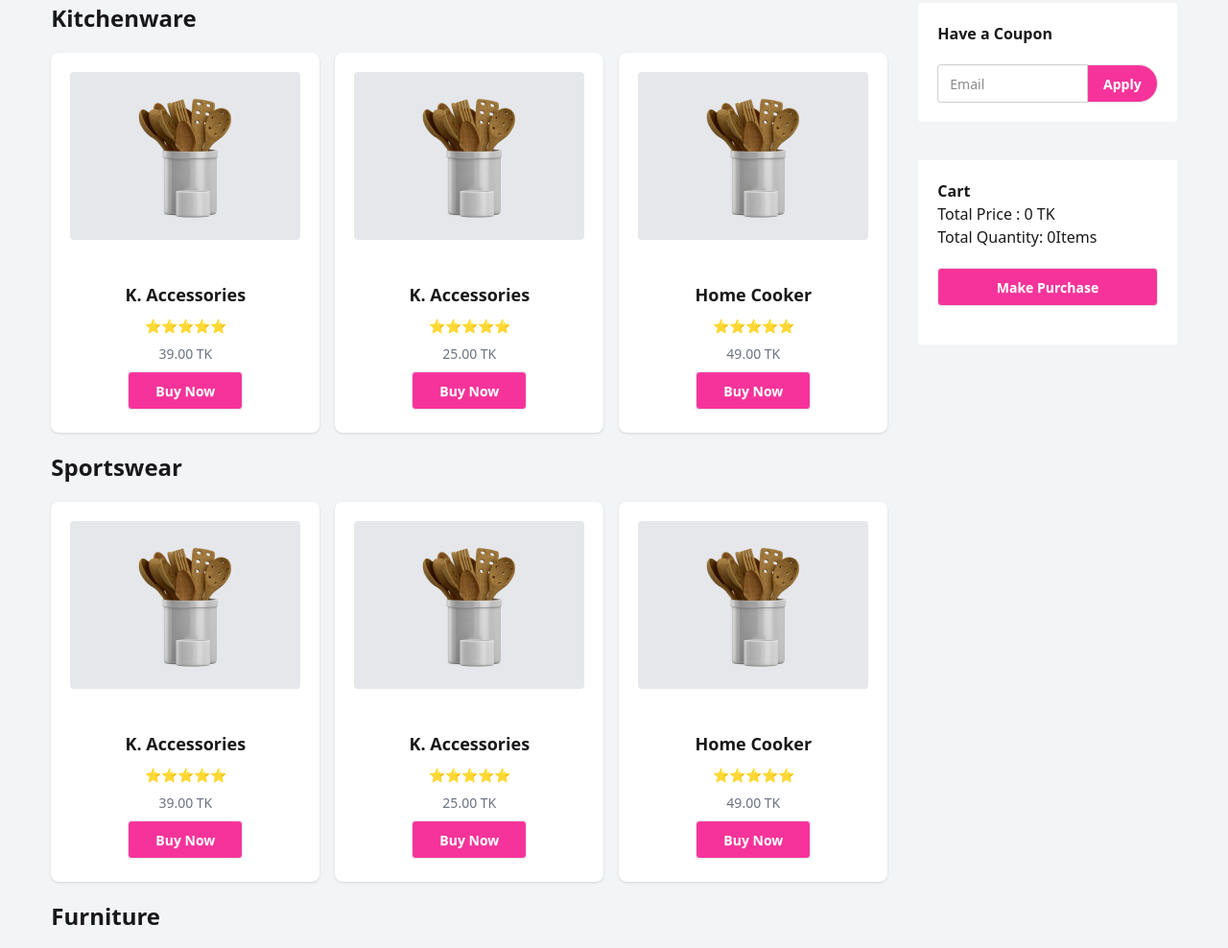
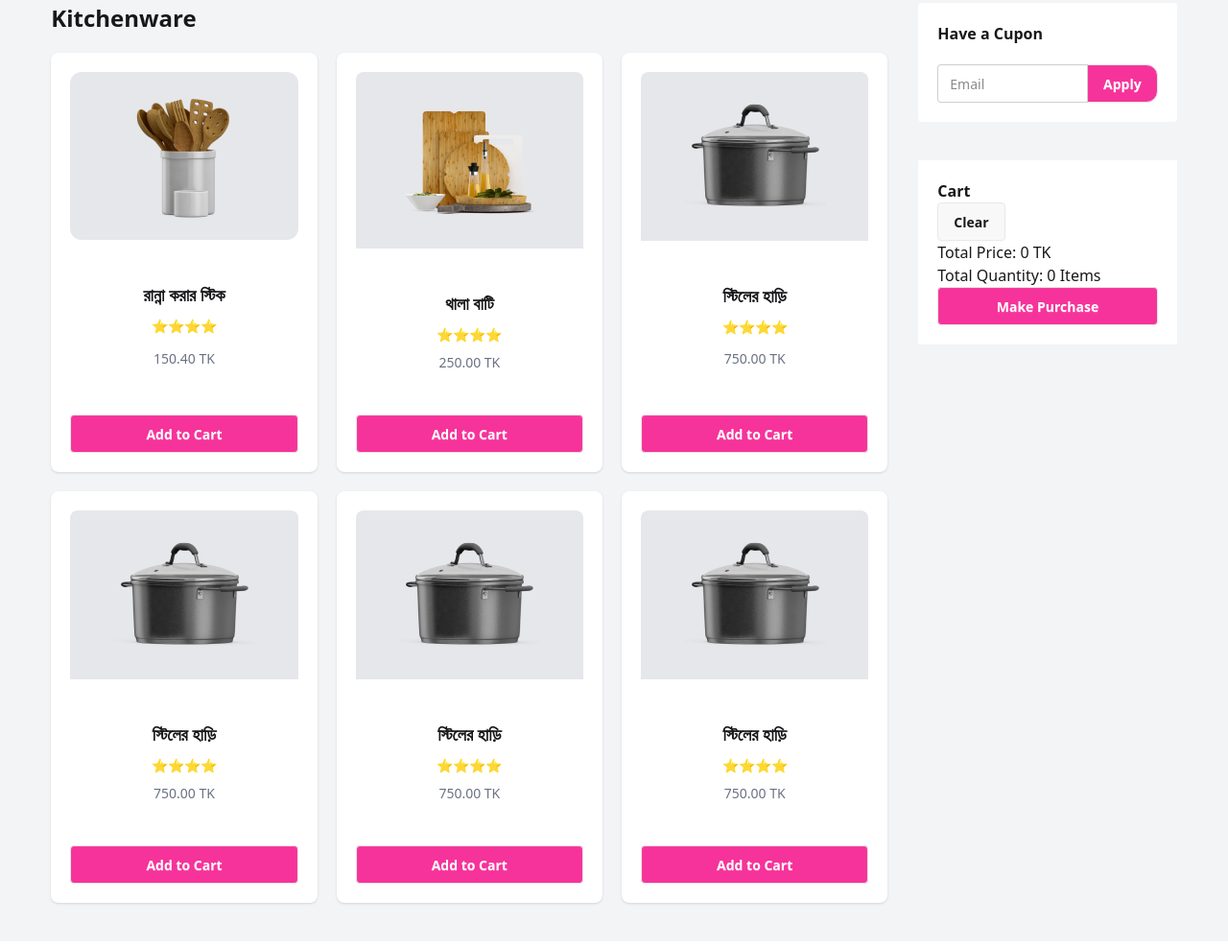
Before and after one commit to Utpal00007/deshi-deals, a plain HTML site: page index.html in a window 1280 px wide. Shown: the part 998-1986 px from the top of the page at 96% size. Drawn offline with nearby package versions, Linux system fonts and the light colour scheme.

Commit message:
added more style

```diff
--- a/index.html
+++ b/index.html
@@ -1,35 +1,30 @@
 <!DOCTYPE html>
 <html lang="en">
-
   <head>
-  <meta charset="UTF-8">
-  <meta name="viewport" content="width=device-width, initial-scale=1.0">
-  <title>Deshi-deals | Home </title>
-  <link rel="shortcut icon" href="./assets/logo.png" type="image/x-icon">
-  <!-- CDN of Daisy UI And Tailwind CSS -->
-  <link href="https://cdn.jsdelivr.net/npm/daisyui@5" rel="stylesheet" type="text/css" />
+    <meta charset="UTF-8" />
+    <meta name="viewport" content="width=device-width, initial-scale=1.0" />
+    <title>Deshi-Deals | Home</title>
+    <link rel="shortcut icon" href="./assets/logo.png" type="image/x-icon" />
+    <link
+      href="https://cdn.jsdelivr.net/npm/daisyui@5"
+      rel="stylesheet"
+      type="text/css"
+    />
     <script src="https://cdn.jsdelivr.net/npm/@tailwindcss/browser@4"></script>
-  <!-- <style>
-    *{
-        border: 1px solid red;
-    }
-    body{
-        border: 2px dashed green ;
-    }
-
-</style> -->
   </head>
-
   <body>
-  <header class="shadow  py-3">
+    <header class="shadow py-3">
       <div class="logo flex justify-center items-center gap-1">
-      <img src="./assets/logo.png" alt="" class="w-12">
-      <div>
-        <h2 class="text-pink-500">Deshi <span class="font-bold">Deals</span></h2>
-        <p class=" text-sm text-gray-400">Cheap Price , Best Quality </p>
+        <img src="./assets/logo.png" alt="" class="w-12" />
+        <div class="">
+          <h2 class="text-pink-500 text-xl">
+            Deshi <span class="font-bold"> Deals</span>
+          </h2>
+          <p class="text-sm text-gray-500">Cheap Price , Best Quality</p>
         </div>
       </div>
     </header>
+
     <main class="bg-gray-100">
        <section id="banner" class="bg-[#f2e6ec] pt-14 relative">
 
@@ -45,185 +40,169 @@
       <img class="mx-auto" src="./assets/hero-bg.png" alt="">
 
     </section>
+      <section
+        id="porducts-container"
+        class="w-11/12 mx-auto py-10 grid grid-cols-12 gap-8"
+      >
+        <section id="product-box" class="col-span-9">
+          <div class="kitchen">
+            <h1 class="text-2xl font-bold mb-5">Kitchenware</h1>
 
-    <section id="products-container" class="w-11/12  mx-auto py-10 gap-8 grid grid-cols-12">
-      <section id="product-box" class=" col-span-9 ">
-        <div class="kitchen">
-          <h1 class="text-2xl font-bold mb-5 ">Kitchenware</h1>
-          <div class="kitchen-items grid grid-cols-3 gap-4">
-            <!--Product Card-1  -->
-            <div class="card bg-base-100 shadow-sm">
-              <figure class="bg-gray-200 m-5 rounded-sm">
-                <img src=" ./assets/kitchen-1.png" alt="Shoes" class="rounded-xl py-5" />
+            <div class="kitchen-items grid grid-cols-3 gap-5">
+              <!-- product card 1  -->
+              <div id="card-1" class="card bg-base-100 shadow-sm">
+                <figure class="bg-gray-200 m-5 rounded-xl">
+                  <img
+                    src="./assets/kitchen-1.png"
+                    alt="Shoes"
+                    class="rounded-xl py-5"
+                  />
                 </figure>
                 <div class="card-body items-center text-center">
-                <h2 class="card-title">K. Accessories</h2>
-                <p>⭐⭐⭐⭐⭐ </p>
-                <p class="text-gray-500"> <span>39.00</span> TK</p>
-                <div class="card-actions">
-                  <button class="btn bg-pink-500 text-white  w-30">Buy Now</button>
+                  <h2 id="card-title-1" class="card-title">
+                    রান্না করার স্টিক
+                  </h2>
+                  <p>⭐⭐⭐⭐</p>
+                  <p class="text-gray-500">
+                    <span id="card-price-1">150.40</span> TK
+                  </p>
+                </div>
+                <div class="m-5">
+                  <button
+                    id="cart-btn-1"
+                    class="btn bg-pink-500 text-white btn-block cart-btn"
+                  >
+                    Add to Cart
+                  </button>
+                </div>
+              </div>
+              <!-- product card 2  -->
+              <div class="card bg-base-100 shadow-sm">
+                <figure class="bg-gray-200 m-5">
+                  <img
+                    src="./assets/kitchen-2.png"
+                    alt="Shoes"
+                    class="rounded-xl py-5"
+                  />
+                </figure>
+                <div class="card-body items-center text-center">
+                  <h2 class="card-title">থালা বাটি</h2>
+                  <p>⭐⭐⭐⭐</p>
+                  <p class="text-gray-500"><span>250.00</span> TK</p>
+                </div>
+                <div class="m-5">
+                  <button class="btn bg-pink-500 text-white btn-block cart-btn">
+                    Add to Cart
+                  </button>
+                </div>
+              </div>
+              <!-- product card 3  -->
+              <div class="card bg-base-100 shadow-sm">
+                <figure class="bg-gray-200 m-5">
+                  <img
+                    src="./assets/kitchen-3.png"
+                    alt="Shoes"
+                    class="rounded-xl py-5"
+                  />
+                </figure>
+                <div class="card-body items-center text-center">
+                  <h2 class="card-title">স্টিলের হাড়ি</h2>
+                  <p>⭐⭐⭐⭐</p>
+                  <p class="text-gray-500"><span>750.00</span> TK</p>
+                </div>
+                <div class="m-5">
+                  <button class="btn bg-pink-500 text-white btn-block cart-btn">
+                    Add to Cart
+                  </button>
+                </div>
+              </div>
+              <div class="card bg-base-100 shadow-sm">
+                <figure class="bg-gray-200 m-5">
+                  <img
+                    src="./assets/kitchen-3.png"
+                    alt="Shoes"
+                    class="rounded-xl py-5"
+                  />
+                </figure>
+                <div class="card-body items-center text-center">
+                  <h2 class="card-title">স্টিলের হাড়ি</h2>
+                  <p>⭐⭐⭐⭐</p>
+                  <p class="text-gray-500"><span>750.00</span> TK</p>
+                </div>
+                <div class="m-5">
+                  <button class="btn bg-pink-500 text-white btn-block cart-btn">
+                    Add to Cart
+                  </button>
+                </div>
+              </div>
+              <div class="card bg-base-100 shadow-sm">
+                <figure class="bg-gray-200 m-5">
+                  <img
+                    src="./assets/kitchen-3.png"
+                    alt="Shoes"
+                    class="rounded-xl py-5"
+                  />
+                </figure>
+                <div class="card-body items-center text-center">
+                  <h2 class="card-title">স্টিলের হাড়ি</h2>
+                  <p>⭐⭐⭐⭐</p>
+                  <p class="text-gray-500"><span>750.00</span> TK</p>
+                </div>
+                <div class="m-5">
+                  <button class="btn bg-pink-500 text-white btn-block cart-btn">
+                    Add to Cart
+                  </button>
+                </div>
+              </div>
+              <div class="card bg-base-100 shadow-sm">
+                <figure class="bg-gray-200 m-5">
+                  <img
+                    src="./assets/kitchen-3.png"
+                    alt="Shoes"
+                    class="rounded-xl py-5"
+                  />
+                </figure>
+                <div class="card-body items-center text-center">
+                  <h2 class="card-title">স্টিলের হাড়ি</h2>
+                  <p>⭐⭐⭐⭐</p>
+                  <p class="text-gray-500"><span>750.00</span> TK</p>
+                </div>
+                <div class="m-5">
+                  <button class="btn bg-pink-500 text-white btn-block cart-btn">
+                    Add to Cart
+                  </button>
                 </div>
               </div>
             </div>
-            <!--Product Card-2  -->
-            <div class="card bg-base-100 shadow-sm">
-              <figure class="bg-gray-200 m-5 rounded-sm">
-                <img src=" ./assets/kitchen-1.png" alt="Shoes" class="rounded-xl py-5" />
-              </figure>
-              <div class="card-body items-center text-center">
-                <h2 class="card-title">K. Accessories</h2>
-                <p>⭐⭐⭐⭐⭐ </p>
-                <p class="text-gray-500"> <span>25.00</span> TK</p>
-                <div class="card-actions">
-                  <button class="btn bg-pink-500 text-white  w-30">Buy Now</button>
+          </div>
+        </section>
+
+        <aside id="cart-box" class="col-span-3">
+          <div class="bg-white p-5 rounded">
+            <h2 class="font-bold mb-5">Have a Cupon</h2>
+            <div class="join">
+              <input class="input join-item" placeholder="Email" />
+              <button class="btn join-item rounded-r-xl bg-pink-500 text-white">
+                Apply
+              </button>
             </div>
           </div>
-            </div>
-            <!--Product Card-3  -->
-            <div class="card bg-base-100 shadow-sm">
-              <figure class="bg-gray-200 m-5 rounded-sm">
-                <img src=" ./assets/kitchen-1.png" alt="Shoes" class="rounded-xl py-5" />
-              </figure>
-              <div class="card-body items-center text-center">
-                <h2 class="card-title">Home Cooker</h2>
-                <p>⭐⭐⭐⭐⭐ </p>
-                <p class="text-gray-500"> <span>49.00</span> TK</p>
-                <div class="card-actions">
-                  <button class="btn bg-pink-500 text-white  w-30">Buy Now</button>
+          <div class="cart-box bg-white mt-10 p-5">
+            <h2 class="font-bold">Cart</h2>
+            <button class="btn" id="btn-clear">Clear</button>
+            <div class="space-y-5" id="cart-container"></div>
+            <div class="">
+              <h2>Total Price: <span id="total-price">0</span> TK</h2>
+              <h2>Total Quantity: <span id="total-quantity">0</span> Items</h2>
+              <button class="btn bg-pink-500 text-white btn-block">
+                Make Purchase
+              </button>
             </div>
           </div>
-            </div>
-
-
-          </div>
-        </div>
-        <div class="kitchen">
-          <h1 class="text-2xl font-bold  my-5 ">Sportswear</h1>
-          <div class="kitchen-items grid grid-cols-3 gap-4">
-            <!--Product Card-1  -->
-            <div class="card bg-base-100 shadow-sm">
-              <figure class="bg-gray-200 m-5 rounded-sm">
-                <img src=" ./assets/kitchen-1.png" alt="Shoes" class="rounded-xl py-5" />
-              </figure>
-              <div class="card-body items-center text-center">
-                <h2 class="card-title">K. Accessories</h2>
-                <p>⭐⭐⭐⭐⭐ </p>
-                <p class="text-gray-500"> <span>39.00</span> TK</p>
-                <div class="card-actions">
-                  <button class="btn bg-pink-500 text-white  w-30">Buy Now</button>
-                </div>
-              </div>
-            </div>
-            <!--Product Card-2  -->
-            <div class="card bg-base-100 shadow-sm">
-              <figure class="bg-gray-200 m-5 rounded-sm">
-                <img src=" ./assets/kitchen-1.png" alt="Shoes" class="rounded-xl py-5" />
-              </figure>
-              <div class="card-body items-center text-center">
-                <h2 class="card-title">K. Accessories</h2>
-                <p>⭐⭐⭐⭐⭐ </p>
-                <p class="text-gray-500"> <span>25.00</span> TK</p>
-                <div class="card-actions">
-                  <button class="btn bg-pink-500 text-white  w-30">Buy Now</button>
-                </div>
-              </div>
-            </div>
-            <!--Product Card-3  -->
-            <div class="card bg-base-100 shadow-sm">
-              <figure class="bg-gray-200 m-5 rounded-sm">
-                <img src=" ./assets/kitchen-1.png" alt="Shoes" class="rounded-xl py-5" />
-              </figure>
-              <div class="card-body items-center text-center">
-                <h2 class="card-title">Home Cooker</h2>
-                <p>⭐⭐⭐⭐⭐ </p>
-                <p class="text-gray-500"> <span>49.00</span> TK</p>
-                <div class="card-actions">
-                  <button class="btn bg-pink-500 text-white  w-30">Buy Now</button>
-                </div>
-              </div>
-            </div>
-
-
-          </div>
-        </div>
-        <div class="kitchen">
-          <h1 class="text-2xl font-bold my-5 ">Furniture</h1>
-          <div class="kitchen-items grid grid-cols-3 gap-4">
-            <!--Product Card-1  -->
-            <div class="card bg-base-100 shadow-sm">
-              <figure class="bg-gray-200 m-5 rounded-sm">
-                <img src=" ./assets/kitchen-1.png" alt="Shoes" class="rounded-xl py-5" />
-              </figure>
-              <div class="card-body items-center text-center">
-                <h2 class="card-title">K. Accessories</h2>
-                <p>⭐⭐⭐⭐⭐ </p>
-                <p class="text-gray-500"> <span>39.00</span> TK</p>
-                <div class="card-actions">
-                  <button class="btn bg-pink-500 text-white  w-30">Buy Now</button>
-                </div>
-              </div>
-            </div>
-            <!--Product Card-2  -->
-            <div class="card bg-base-100 shadow-sm">
-              <figure class="bg-gray-200 m-5 rounded-sm">
-                <img src=" ./assets/kitchen-1.png" alt="Shoes" class="rounded-xl py-5" />
-              </figure>
-              <div class="card-body items-center text-center">
-                <h2 class="card-title">K. Accessories</h2>
-                <p>⭐⭐⭐⭐⭐ </p>
-                <p class="text-gray-500"> <span>25.00</span> TK</p>
-                <div class="card-actions">
-                  <button class="btn bg-pink-500 text-white  w-30">Buy Now</button>
-                </div>
-              </div>
-            </div>
-            <!--Product Card-3  -->
-            <div class="card bg-base-100 shadow-sm">
-              <figure class="bg-gray-200 m-5 rounded-sm">
-                <img src=" ./assets/kitchen-1.png" alt="Shoes" class="rounded-xl py-5" />
-              </figure>
-              <div class="card-body items-center text-center">
-                <h2 class="card-title">Home Cooker</h2>
-                <p>⭐⭐⭐⭐⭐ </p>
-                <p class="text-gray-500"> <span>49.00</span> TK</p>
-                <div class="card-actions">
-                  <button class="btn bg-pink-500 text-white  w-30">Buy Now</button>
-                </div>
-              </div>
-            </div>
-
-
-          </div>
-        </div>
-
-      </section>
-      <aside id="cart-box" class="col-span-3 ">
-        <div class="bg-white p-5 rounded ">
-          <h2 class="font-bold mb-5"> Have a Coupon</h2>
-          <div class="join">
-            <input class="input join-item" placeholder="Email" />
-            <button class="btn join-item rounded-r-full  bg-pink-500 text-white"> Apply</button>
-          </div>
-        </div>
-
-           <div class="cart-box bg-white mt-10  p-5  ">
-          <h2 class="font-bold">Cart</h2>
-          <div class="" id="cart-container"></div>
-           <div class="">
-            <h2>Total Price : <span id="total-price">0</span> TK</h2>
-             <h2>Total  Quantity: <span id="total-price">0</span>Items</h2>
-              <button class="btn bg-pink-500 text-white  my-5 btn-block">Make Purchase</button>
-
-
-        </div>
-        </div>
-
         </aside>
-
-
       </section>
     </main>
 
+    <script src="./script/index.js"></script>
   </body>
-
 </html>
```
Also changed, not shown: script/index.js (added, +63 -0 lines). Lines whose indentation alone changed are shown as unchanged.
